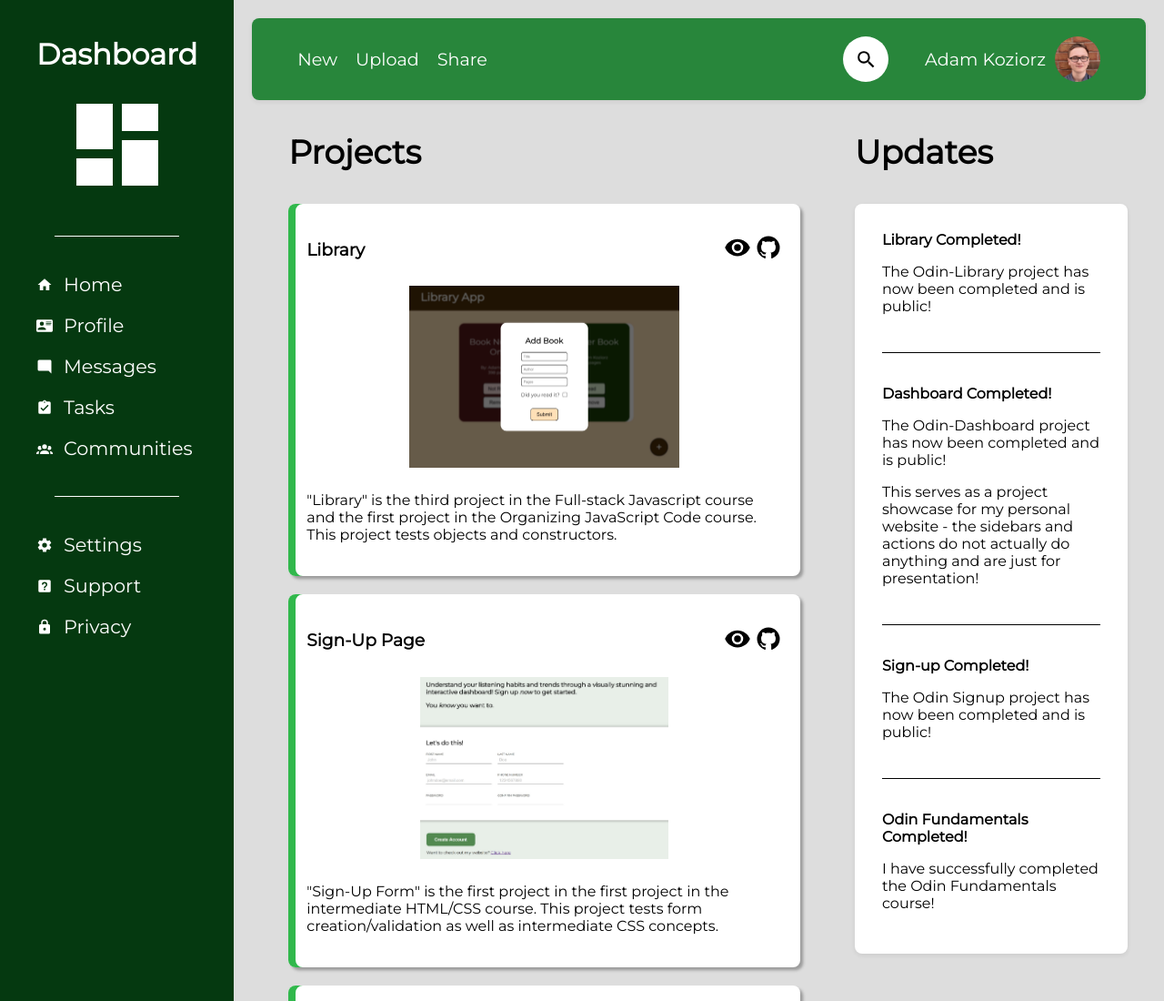
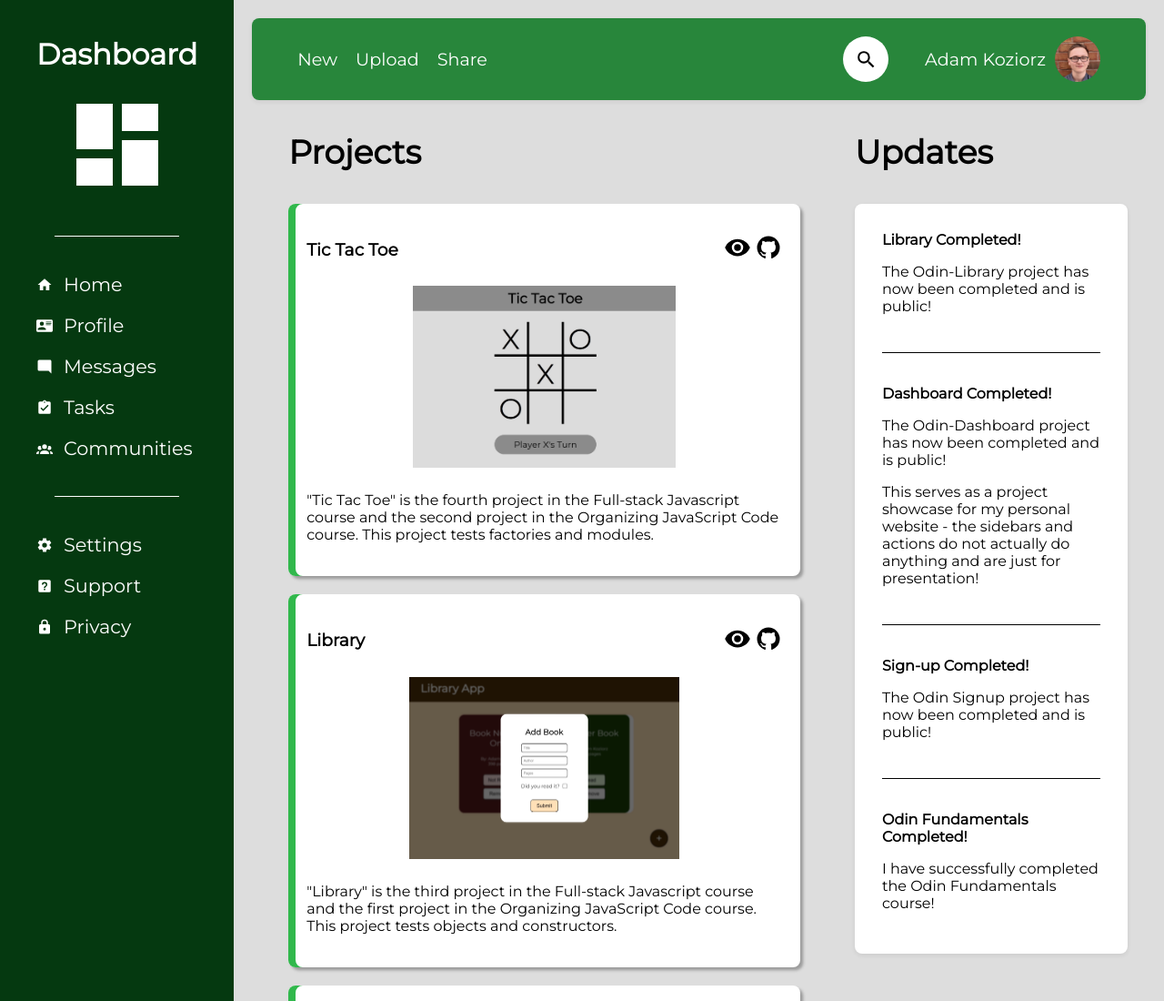
Before and after one commit to AdamKoziorz/odin-dashboard, a plain HTML site: page index.html in a window 1280 px wide. Shown: the top 1100 px of the page at 91% size. Drawn offline with Linux system fonts and the light colour scheme.

Commit message:
Add Tic Tac Toe

```diff
--- a/index.html
+++ b/index.html
@@ -46,6 +46,17 @@
             <div class="posts">
                 <div class="title">
                      <h2>Projects</h2>
+                </div>
+                <div class="card">
+                    <div class="card-info">
+                        <h3>Tic Tac Toe</h3>
+                        <div class="card-links">
+                            <a href="https://adamkoziorz.github.io/odin-tic-tac-toe" title="Live Preview"><img src="./resources/icons/eye.svg"/></a>
+                            <a href="https://github.com/AdamKoziorz/odin-tic-tac-toe" title="Source Code"><img src="./resources/icons/github.svg"/></a>
+                        </div>
+                    </div>
+                    <img src="resources/post-images/tictactoe.jpg" alt="Tic Tac Toe Project">
+                    <p>"Tic Tac Toe" is the fourth project in the Full-stack Javascript course and the second project in the Organizing JavaScript Code course. This project tests factories and modules.</p>
                 </div>
                 <div class="card">
                     <div class="card-info">
```
Also changed, not shown: resources/post-images/tictactoe.jpg (added).
